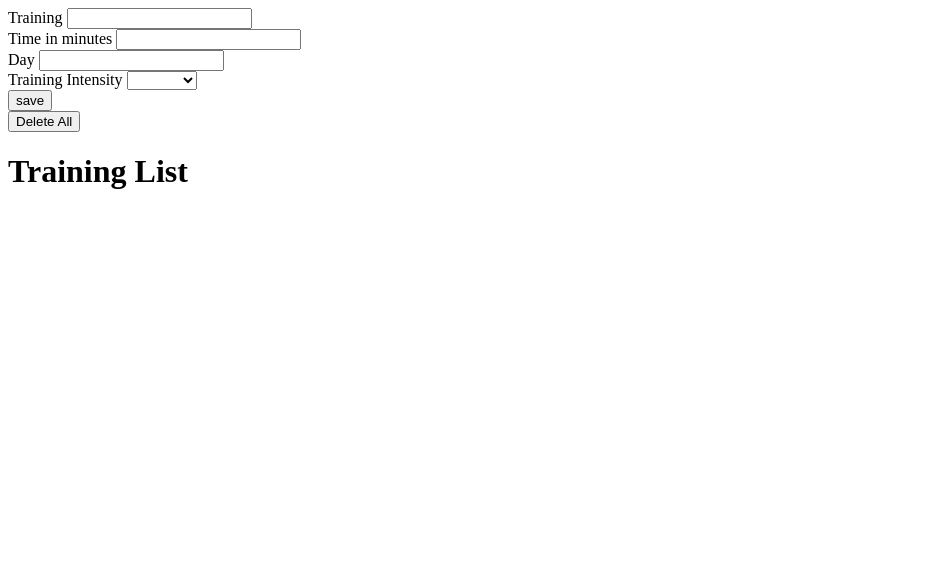
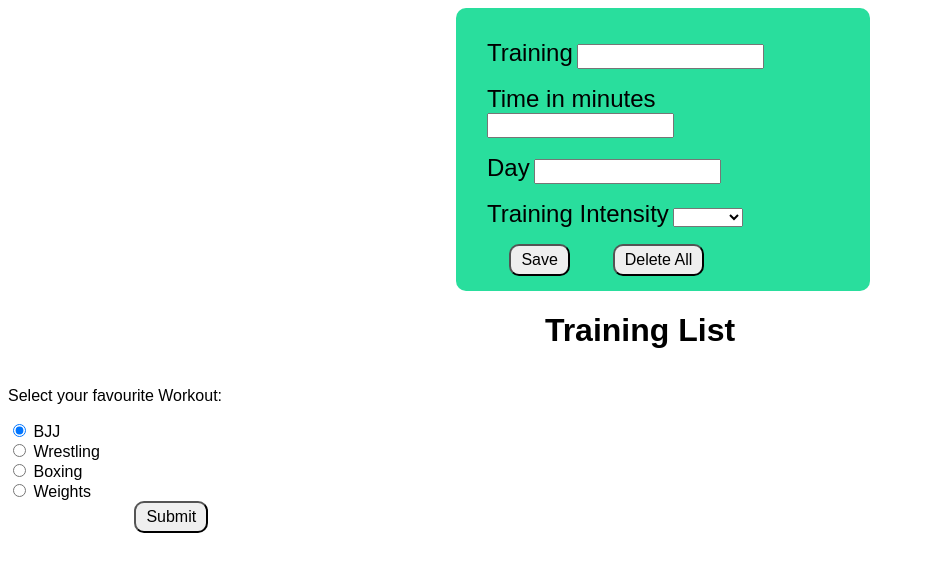
Before and after one commit to sharlotta93/weekend_homework6, a plain HTML site: page index.html in a window 1280 px wide. Shown: the whole page, without its empty margins (0-925 px from the left). Drawn offline with Linux system fonts and the light colour scheme.

Commit message:
adding radio button

```diff
--- a/css/main.css
+++ b/css/main.css
@@ -0,0 +1,55 @@
+body {
+  font-family: sans-serif;
+}
+
+#form-wrapper {
+  width: 100%;
+
+}
+
+h1 {
+  text-align: center;
+}
+
+#new-item-form {
+  background-color: rgb(41, 222, 157);
+  width: 30vw;
+  border-radius: 10px;
+  padding: 15px;
+  margin-left: 35vw;
+}
+
+.form-item {
+  margin: 1rem;
+}
+
+label.primary {
+  font-size: 1.5rem;
+}
+
+button, input[type="submit"] {
+  padding: 5px 10px;
+  font-size: 1rem;
+  border-radius: 10px;
+  margin-left: 10%;
+}
+
+input[type="text"], input[type="number"] {
+  padding: 3px;
+}
+
+#training-list {
+  display: flex;
+  flex-wrap: wrap;
+  list-style-type: none;
+}
+
+.training-list-item {
+  background-color: #91f1a0;
+  border-radius: 25px;
+  height: 25vh;
+  min-width: 20vw;
+  text-align: center;
+  padding: 10px;
+  margin: 20px;
+}
--- a/index.html
+++ b/index.html
@@ -34,12 +34,38 @@
           </select>
         </div>
       </div>
-      <input type="submit" value="save"/>
+      <input type="submit" value="Save"/>
+
+      <button id="delete-all">Delete All</button>
     </form>
-
-    <button id="delete-all">Delete All</button>
 
     <h1>Training List</h1>
     <div id="training-list"></div>
   </body>
+  <footer>
+    <p>Select your favourite Workout:</p>
+
+    <div>
+      <input type="radio" id="bjj" name="drone" value="bjj" checked>
+         <label for="bjj">BJJ</label>
+    </div>
+
+    <div>
+      <input type="radio" id="wrestling" name="drone" value="wresling">
+      <label for="wrestling">Wrestling</label>
+    </div>
+
+    <div>
+      <input type="radio" id="boxing" name="drone" value="boxing">
+      <label for="boxing">Boxing</label>
+    </div>
+
+    <div>
+      <input type="radio" id="weights" name="drone" value="weights">
+      <label for="weights">Weights</label>
+    </div>
+    <div>
+      <button type="submit">Submit</button>
+    </div>
+  </footer>
 </html>
--- a/js/app.js
+++ b/js/app.js
@@ -13,7 +13,7 @@ const createdNewForm = function (event) {
   const trainingList = document.querySelector('#training-list');
   trainingList.appendChild(trainingListItem);
 
-  //event.target.reset();
+  event.target.reset();
 }
 
 const createTrainingListItem = function (form) {
```
